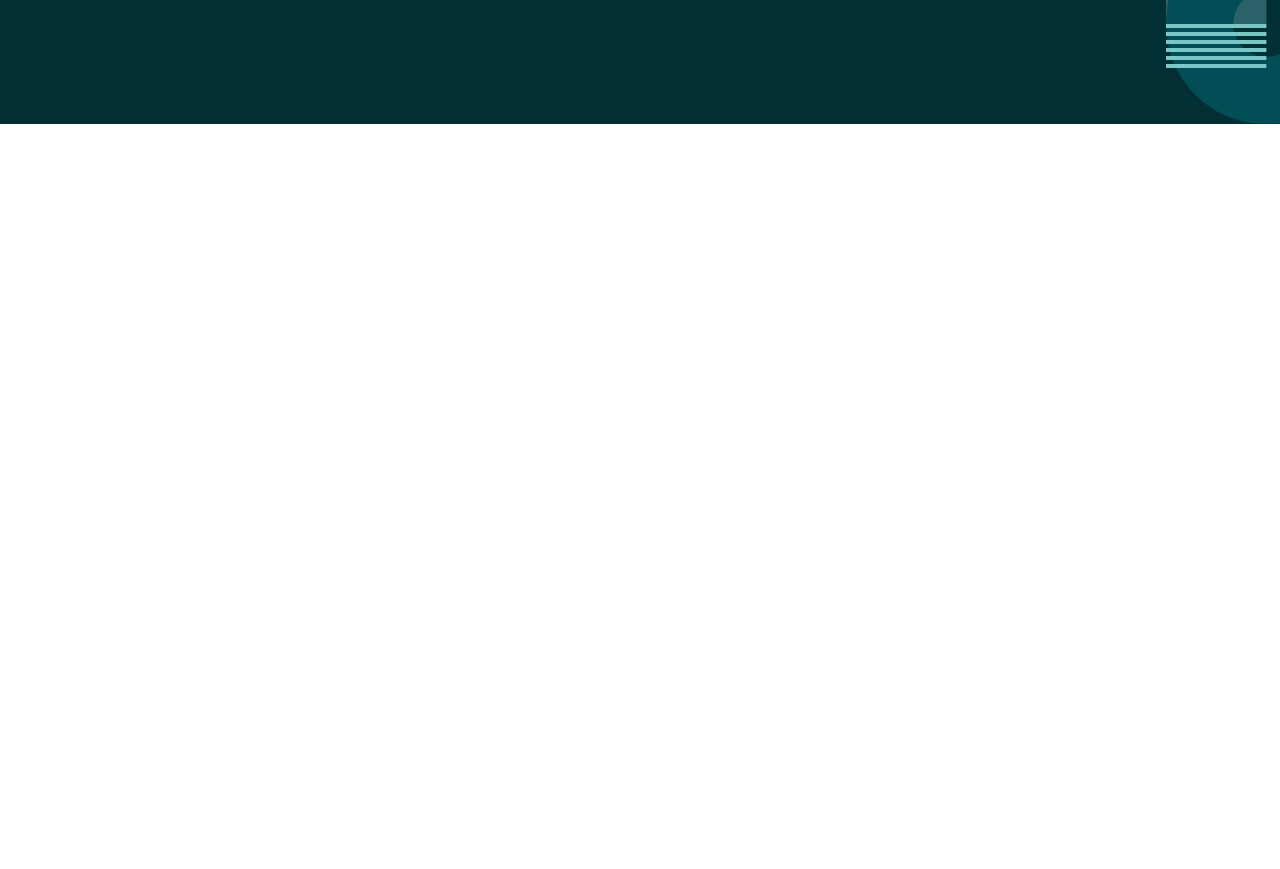
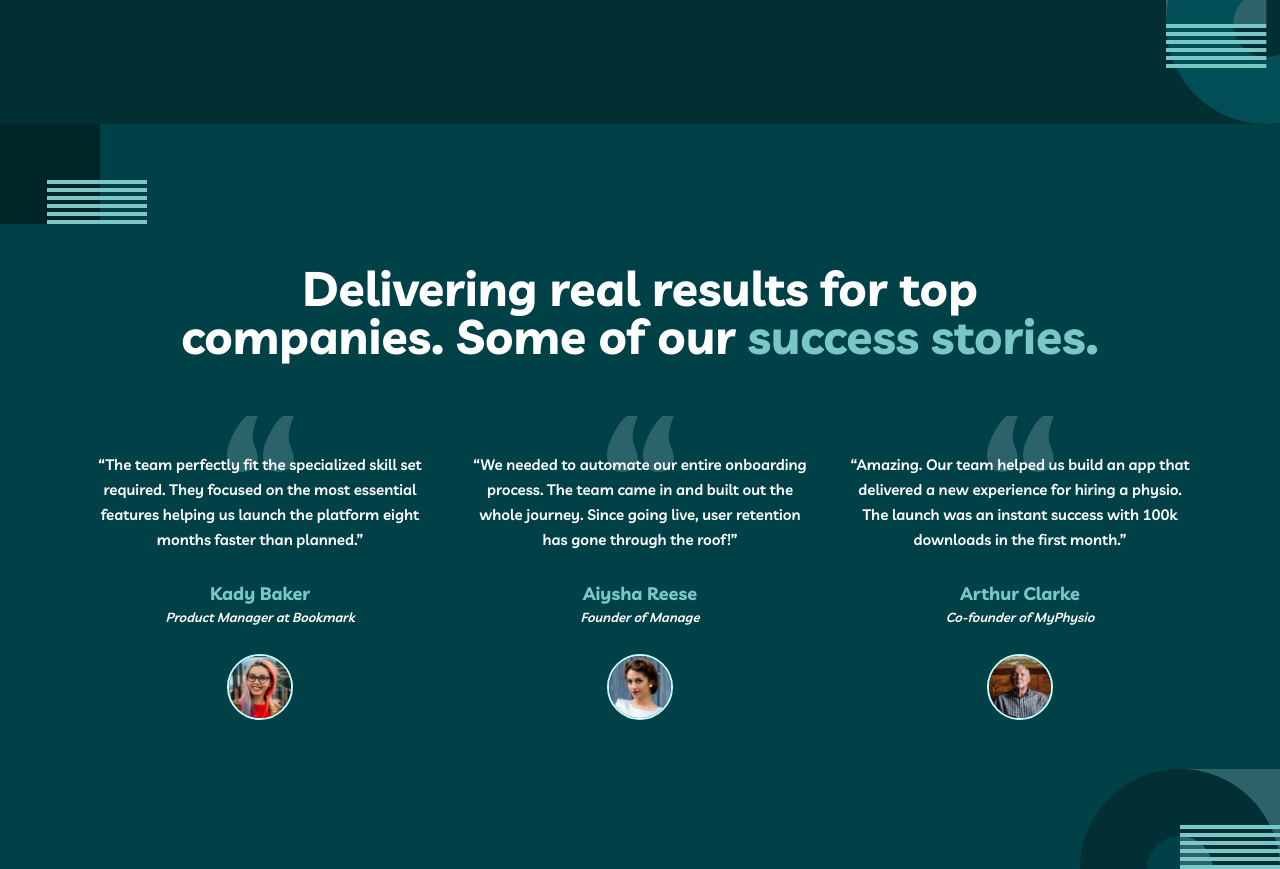
Before and after one commit to JJooaa/myteam-website, a React (Create React App) app: page / in a window 1280 px wide. Shown: the part 1260-2129 px from the top of the page. Before the commit the page ends 1384 px from the top, so only its background shows below. Built offline with nearby package versions, Linux system fonts and the light colour scheme.

Commit message:
add feedbacksection and customerfeedback component

```diff
--- /dev/null
+++ b/src/Components/CustomerFeedback/CustomerFeedback.css
@@ -0,0 +1,19 @@
+.feedback {
+    width: 350px;
+    height: 97%;
+    padding-top: 36px;
+    display: flex;
+    flex-direction: column;
+    align-items: center;
+    justify-content: space-between;
+    background-image: url("../../assets/icon-quotes.svg");
+    background-repeat: no-repeat;
+    background-position: top center;
+}
+
+.feedback-img {
+    width: 62px;
+    height: 62px;
+    border-radius: 50%;
+    border: 2px solid #c4fffe;
+}
--- /dev/null
+++ b/src/Components/CustomerFeedback/CustomerFeedback.js
@@ -0,0 +1,36 @@
+import React from "react";
+import "./CustomerFeedback.css";
+
+const CustomerFeedback = ({ comment, name, jobTitle, avatar }) => {
+    return (
+        <div className="feedback">
+            <p
+                style={{
+                    fontSize: 15,
+                    textAlign: "center",
+                    lineHeight: "25px",
+                }}
+            >
+                {comment}
+            </p>
+            <div className="nametitle-wrapper">
+                <h3 style={{ color: "#79C8C7", textAlign: "center" }}>
+                    {name}
+                </h3>
+                <p
+                    style={{
+                        fontSize: "13px",
+                        lineHeight: "18px",
+                        fontStyle: "italic",
+                        fontWeight: 500,
+                    }}
+                >
+                    {jobTitle}
+                </p>
+            </div>
+            <img className="feedback-img" src={avatar} />
+        </div>
+    );
+};
+
+export default CustomerFeedback;
--- a/src/Pages/Home/Home.js
+++ b/src/Pages/Home/Home.js
@@ -2,12 +2,14 @@ import React from "react";
 import "./Home.css";
 import HeroSection from "../../Sections/Hero/Hero";
 import CompanySection from "../../Sections/Company/Company";
+import FeedbackSection from "../../Sections/Feedback/Feedback";
 
 const Home = () => {
     return (
         <div className="home">
             <HeroSection />
             <CompanySection />
+            <FeedbackSection />
         </div>
     );
 };
--- /dev/null
+++ b/src/Sections/Feedback/Feedback.css
@@ -0,0 +1,24 @@
+#feedbacksection {
+    width: 100%;
+    height: 745px;
+    display: flex;
+    justify-content: center;
+    align-items: center;
+    background: url("../../assets/bg-pattern-home-5.svg") no-repeat bottom right, url("../../assets/bg-pattern-home-4-about-3.svg") no-repeat top left;
+    background-color: #004047;
+}
+
+.feedback-container {
+    width: 1110px;
+    height: 465px;
+    display: flex;
+    flex-direction: column;
+    justify-content: space-between;
+}
+
+.feedbacks-wrapper {
+    width: 100%;
+    height: 313px;
+    display: flex;
+    justify-content: space-between;
+}
--- /dev/null
+++ b/src/Sections/Feedback/Feedback.js
@@ -0,0 +1,61 @@
+import React from "react";
+import "./Feedback.css";
+import kadyAvatar from "../../assets/avatar-kady.jpg";
+import aiyshaAvatar from "../../assets/avatar-aiysha.jpg";
+import arthurAvatar from "../../assets/avatar-arthur.jpg";
+import CustomerFeedback from "../../Components/CustomerFeedback/CustomerFeedback";
+
+const Feedbacks = {
+    kady: {
+        comment:
+            "“The team perfectly fit the specialized skill set required. They focused on the most essential features helping us launch the platform eight months faster than planned.”",
+        name: "Kady Baker",
+        jobTitle: "Product Manager at Bookmark",
+        avatar: kadyAvatar,
+    },
+    aiysha: {
+        comment:
+            "“We needed to automate our entire onboarding process. The team came in and built out the whole journey. Since going live, user retention has gone through the roof!”",
+        name: "Aiysha Reese",
+        jobTitle: "Founder of Manage",
+        avatar: aiyshaAvatar,
+    },
+    arthur: {
+        comment:
+            "“Amazing. Our team helped us build an app that delivered a new experience for hiring a physio. The launch was an instant success with 100k downloads in the first month.”",
+        name: "Arthur Clarke",
+        jobTitle: "Co-founder of MyPhysio",
+        avatar: arthurAvatar,
+    },
+};
+
+const FeedbackSection = () => {
+    return (
+        <section id="feedbacksection">
+            <div className="feedback-container">
+                <h2 style={{ textAlign: "center" }}>
+                    Delivering real results for top <br />
+                    companies. Some of our{" "}
+                    <span style={{ color: "#79C8C7" }}>
+                        success stories.
+                    </span>{" "}
+                </h2>
+                <div className="feedbacks-wrapper">
+                    {Object.entries(Feedbacks).map((item) => {
+                        console.log(item);
+                        return (
+                            <CustomerFeedback
+                                comment={item[1].comment}
+                                name={item[1].name}
+                                jobTitle={item[1].jobTitle}
+                                avatar={item[1].avatar}
+                            />
+                        );
+                    })}
+                </div>
+            </div>
+        </section>
+    );
+};
+
+export default FeedbackSection;
```
